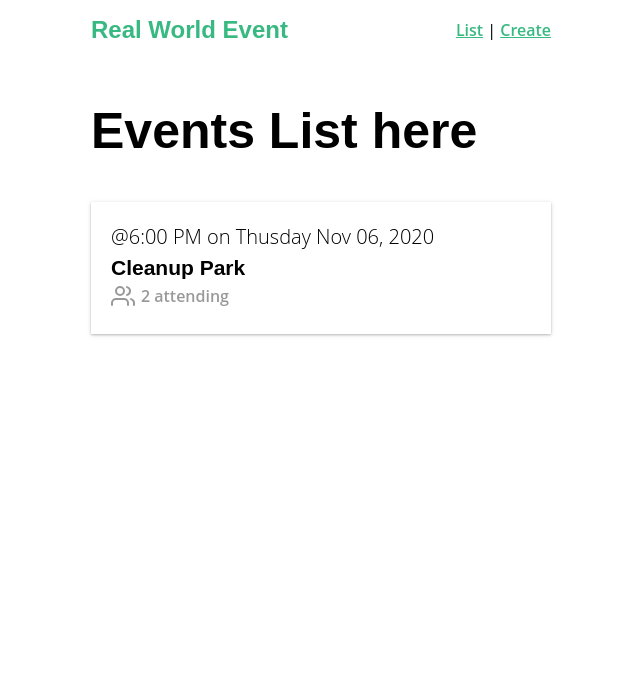
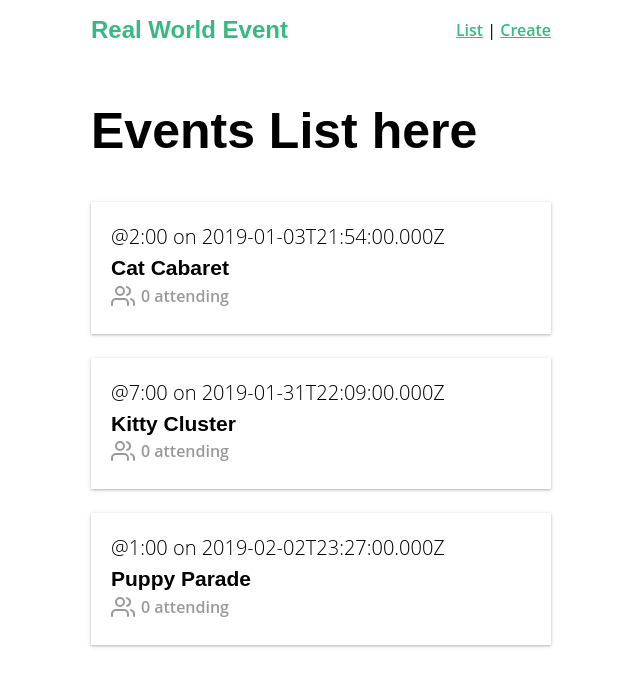
Before and after one commit to shafiqraza/real-world-vue, a Vue app: page / in a window 1280 px wide. Shown: the top 686 px of the page, without its empty margins (319-959 px from the left). Built offline with nearby package versions, Linux system fonts and the light colour scheme; data requests are answered from the project's data file.

Commit message:
Learned how to make api call and retrieve data from api

```diff
--- /dev/null
+++ b/db.json
@@ -0,0 +1,49 @@
+{
+  "events": [
+    {
+      "id": 1,
+      "user": {
+        "id": "abc123",
+        "name": "Adam"
+      },
+      "category": "animal welfare",
+      "organizer": "Adam",
+      "title": "Cat Cabaret",
+      "description": "Yay felines!",
+      "location": "Meow Town",
+      "date": "2019-01-03T21:54:00.000Z",
+      "time": "2:00",
+      "attendees": []
+    },
+    {
+      "id": 2,
+      "user": {
+        "id": "abc123",
+        "name": "Adam"
+      },
+      "category": "animal welfare",
+      "organizer": "Adam",
+      "title": "Kitty Cluster",
+      "description": "Yay cats!",
+      "location": "Catlandia",
+      "date": "2019-01-31T22:09:00.000Z",
+      "time": "7:00",
+      "attendees": []
+    },
+    {
+      "id": 3,
+      "user": {
+        "id": "abc123",
+        "name": "Adam"
+      },
+      "category": "animal welfare",
+      "organizer": "Adam",
+      "title": "Puppy Parade",
+      "description": "Yay pups!",
+      "location": "Puptown ",
+      "date": "2019-02-02T23:27:00.000Z",
+      "time": "1:00",
+      "attendees": []
+    }
+  ]
+}
--- a/package.json
+++ b/package.json
@@ -8,6 +8,7 @@
     "lint": "vue-cli-service lint"
   },
   "dependencies": {
+    "axios": "^0.20.0",
     "core-js": "^3.6.5",
     "vue": "^2.6.11",
     "vue-router": "^3.2.0",
--- a/src/components/EventCard.vue
+++ b/src/components/EventCard.vue
@@ -1,7 +1,7 @@
 <template>
   <router-link
     class="event-link"
-    :to="{ name: 'event-show', params: { id: '1' } }"
+    :to="{ name: 'event-show', params: { id: event.id } }"
   >
     <div class="event-card -shadow">
       <span class="eyebrow">@{{ event.time }} on {{ event.date }} </span>
@@ -13,19 +13,8 @@
 
 <script>
 export default {
-  data() {
-    return {
-      event: {
-        id: 1,
-        title: 'Cleanup Park',
-        time: '6:00 PM',
-        date: 'Thusday Nov 06, 2020',
-        attendees: [
-          { id: 'abc1', name: 'John' },
-          { id: 'abc2', name: 'Jane' }
-        ]
-      }
-    }
+  props: {
+    event: Object
   }
 }
 </script>
--- /dev/null
+++ b/src/services/EventService.js
@@ -0,0 +1,17 @@
+import axios from 'axios'
+const apiClient = axios.create({
+  baseURL: 'http://localhost:3000',
+  withCredentials: false,
+  headers: {
+    Accept: 'applicatio/json',
+    'Content-type': 'application/json'
+  }
+})
+export default {
+  getEvents() {
+    return apiClient.get('/events')
+  },
+  getEvent(id) {
+    return apiClient.get('/events/' + id)
+  }
+}
--- a/src/views/EventList.vue
+++ b/src/views/EventList.vue
@@ -1,17 +1,32 @@
 <template>
   <div>
     <h1>Events List here</h1>
-    <EventCard />
+    <EventCard v-for="event in events" :key="event.id" :event="event" />
   </div>
 </template>
 
 <script>
 import EventCard from '@/components/EventCard.vue'
+import EventService from '@/services/EventService.js'
 export default {
   components: {
     EventCard
+  },
+  data() {
+    return {
+      events: []
+    }
+  },
+  created() {
+    EventService.getEvents() //you have to run json-server --watch db.json
+      .then(response => {
+        this.events = response.data
+      })
+      .catch(errors => {
+        console.log('There was an error: ' + errors.response)
+      })
   }
 }
 </script>
 
-<style lang="scss" scoped></style>
+<style></style>
--- a/src/views/EventShow.vue
+++ b/src/views/EventShow.vue
@@ -1,8 +1,24 @@
 <template>
-  <h1>Event Showing #{{ id }}</h1>
+  <h1>Event Showing {{ event.title }}</h1>
 </template>
 <script>
+import EventService from '@/services/EventService.js'
 export default {
-  props: ['id']
+  props: ['id'],
+  data() {
+    return {
+      event: {}
+    }
+  },
+  created() {
+    EventService.getEvent(this.id)
+      .then(response => {
+        this.event = response.data
+        // console.log(response.data)
+      })
+      .catch(error => {
+        console.log('There was an error: ' + error.response)
+      })
+  }
 }
 </script>
```
Also changed, not shown: 1 other file (tests, documents, lock files or other folders).
